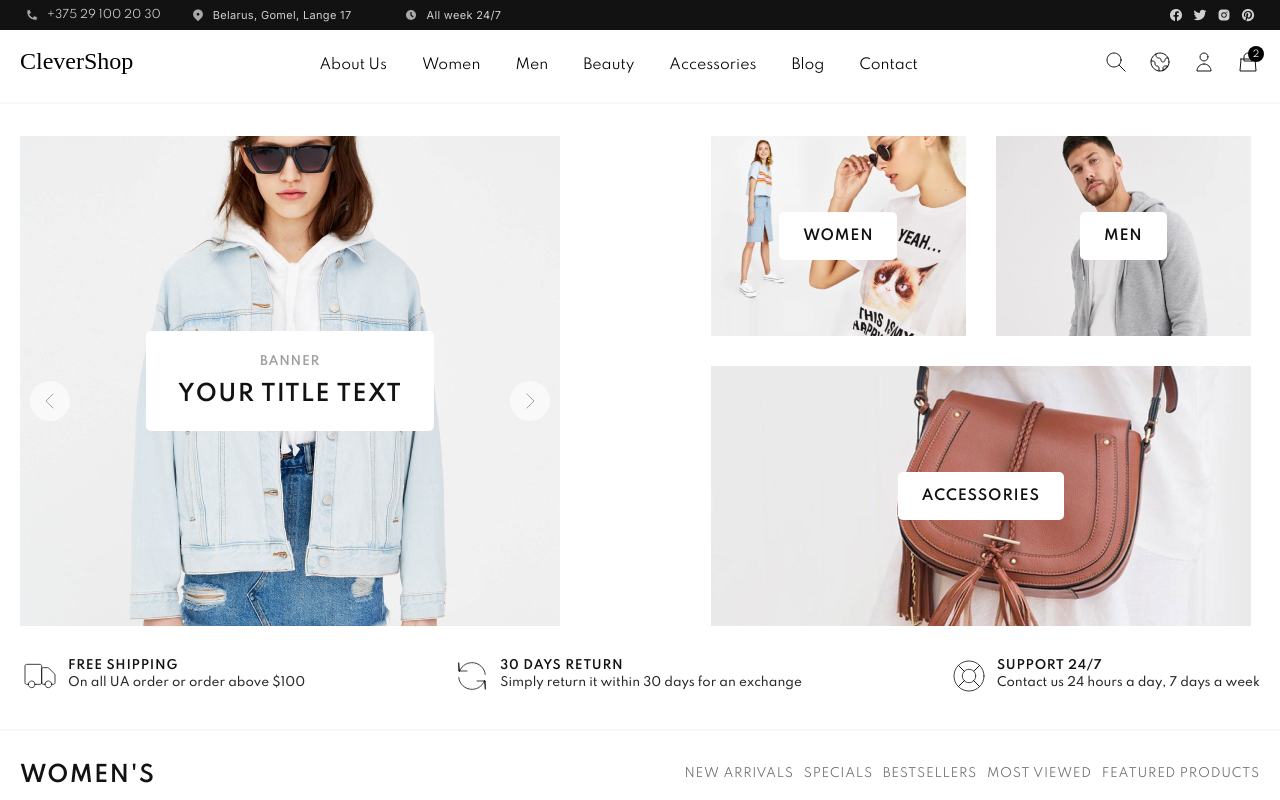
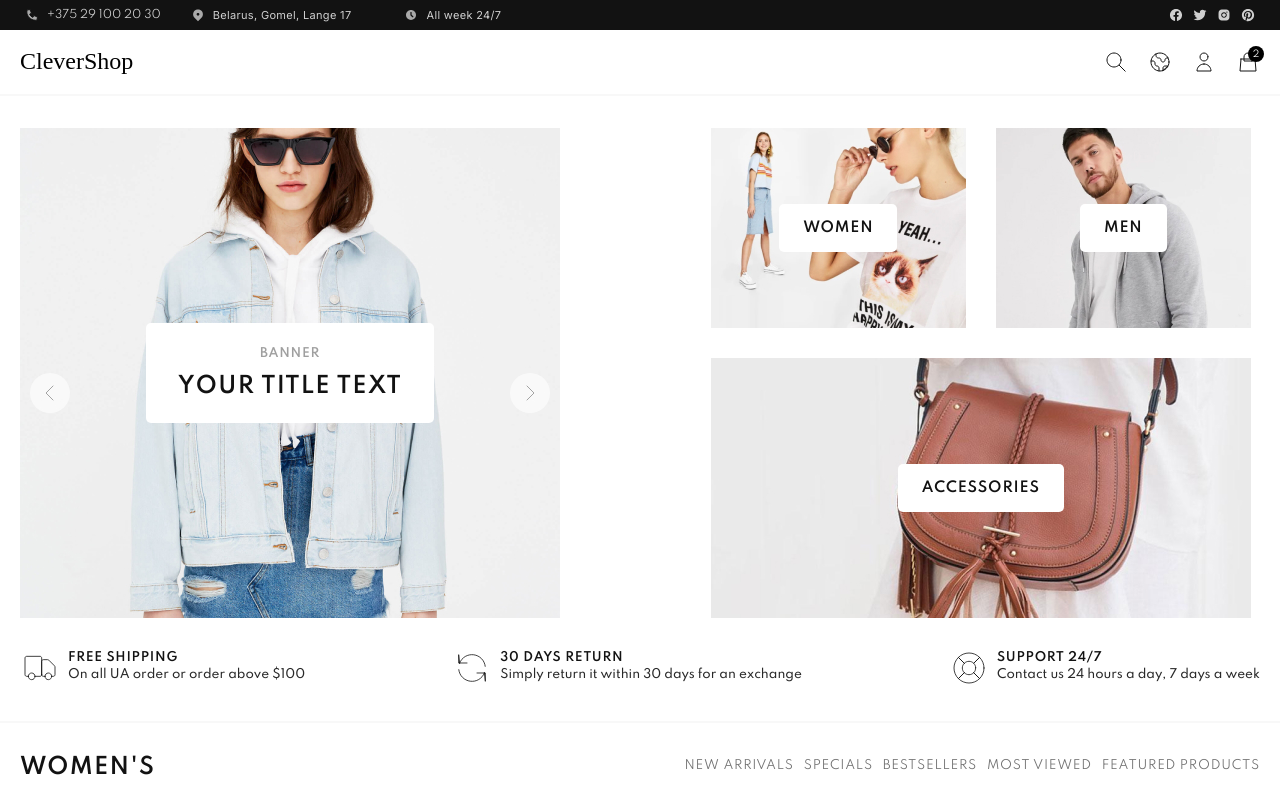
Before and after one commit to Dimkabit/training-shop, a React (Create React App) app: page / in a window 1280 px wide. Shown: the top 800 px of the page. Built offline with nearby package versions, Linux system fonts and the light colour scheme.

Commit message:
fix burger

```diff
--- a/src/components/header/menu/menu.js
+++ b/src/components/header/menu/menu.js
@@ -8,6 +8,8 @@ import { Link } from "react-router-dom";
 const Menu = () => {
 	const [isOpen, setIsOpen] = useState(false);
 	const toggle = () => setIsOpen(!isOpen);
+	const hide = () => setIsOpen(false);
+	const show = () => setIsOpen(true);
 	return (
 		<div className="foot-header__menu" data-test-id='burger-menu'>
 			<button type="button" className={`icon-menu ${isOpen ? 'menu-open' : ''}`} onClick={toggle} data-test-id='burger-menu-btn'><span></span></button>
@@ -15,7 +17,7 @@ const Menu = () => {
 				<ul className="menu__list">
 				<li className="menu__item">
 					{MENU.map(({ id, path, name }) => (
-								<Link key={id} to={`/${path}`} className="menu__link" onClick={toggle}  data-test-id={`menu-link-${path}`}>
+								<Link key={id} to={`/${path}`} className="menu__link" onClick={toggle} onBlur={hide} onFocus={show} data-test-id={`menu-link-${path}`}>
 								{name}
 								</Link>
 							))}
--- a/src/components/header/menu/menu.scss
+++ b/src/components/header/menu/menu.scss
@@ -32,6 +32,7 @@
 
 	// .menu__body
 	&__body {
+		display: none;
 		@media(max-width:  em(767.98)) {
 			position: fixed;
 			width: 100%;
@@ -83,6 +84,7 @@
 	}
 }
 .body-open {
+	display: block;
 	left: 0%;
 	z-index: 2;
 	&::before {
@@ -127,9 +129,11 @@
 	}
 
 }
+@media (max-width: em(767.98)) {
 	.menu-open {
 		position: fixed;
 		z-index: 26;
+		margin-right: rem(11);
 		right: 0;
 		span {
 			width: 0;
@@ -144,3 +148,4 @@
 			transform: rotate(45deg);
 		}
 	}
+}
```
Lines whose indentation alone changed are shown as unchanged.
